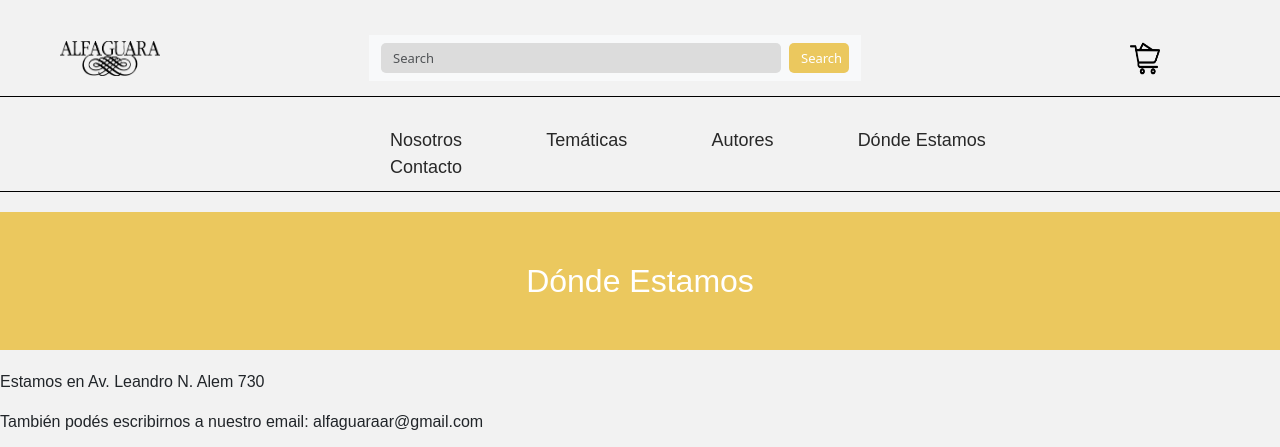
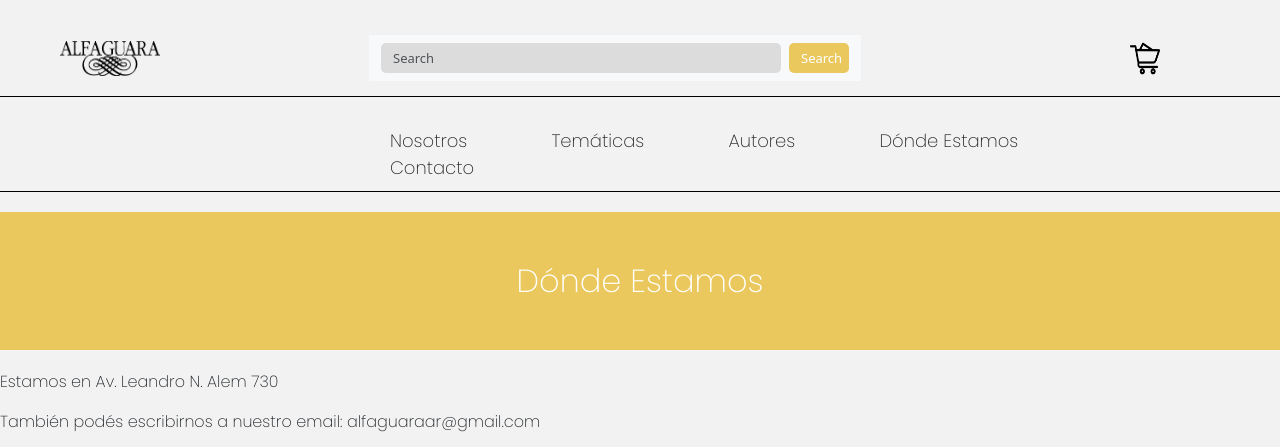
Before and after one commit to ROCIOSGOMEZ/Mi_repositorio, a plain HTML site: page Html/Dondeestamos.html in a window 1280 px wide. Shown: the top 447 px of the page. Drawn offline with nearby package versions, Linux system fonts and the light colour scheme.

Commit message:
Hojas de estilo y fuentes asociadas a los Html

```diff
--- a/Html/Dondeestamos.html
+++ b/Html/Dondeestamos.html
@@ -10,6 +10,13 @@
 
     <link href="https://cdn.jsdelivr.net/npm/bootstrap@5.3.2/dist/css/bootstrap.min.css" rel="stylesheet" integrity="sha384-T3c6CoIi6uLrA9TneNEoa7RxnatzjcDSCmG1MXxSR1GAsXEV/Dwwykc2MPK8M2HN" crossorigin="anonymous">
     <link rel="stylesheet" href="../Css/Style.css">
+
+     <!--Link de Google Font-->
+    <link rel="preconnect" href="https://fonts.googleapis.com">
+    <link rel="preconnect" href="https://fonts.gstatic.com" crossorigin>
+    <link href="https://fonts.googleapis.com/css2?family=Libre+Bodoni:ital,wght@0,400;0,500;0,600;0,700;1,400;1,500;1,600;1,700&family=Poppins:wght@200;700&display=swap" rel="stylesheet">
+
+
 
 </head>
 <body>
```
Also changed, not shown: Html/Autores.html (+2 -0 lines), Html/Nosotros.html (+1 -0 lines), Html/Tematicas.html (+1 -0 lines).
